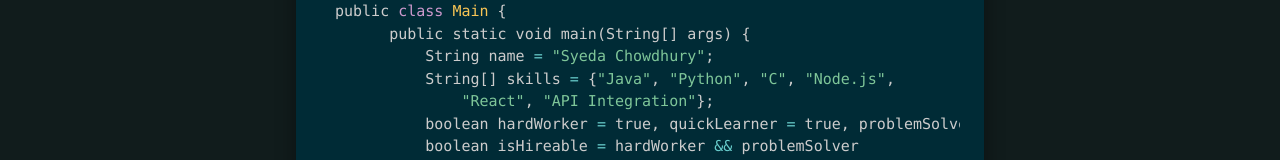
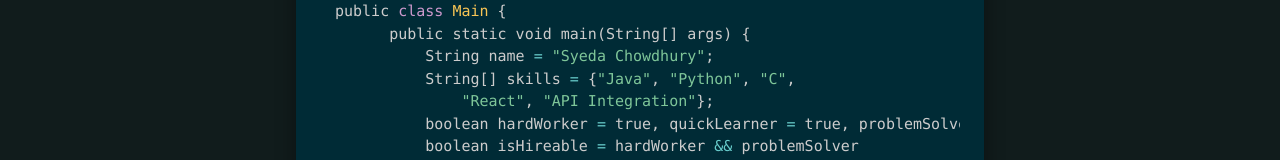
Before and after one commit to SiratC/portfolio, a React (Create React App) app: page / in a window 1280 px wide. Shown: the part 603-763 px from the top of the page. Built offline with nearby package versions, Linux system fonts and the light colour scheme.

Commit message:
Update Home.js

```diff
--- a/src/sections/Home.js
+++ b/src/sections/Home.js
@@ -7,11 +7,11 @@ const Home = () => {
   const codeSnippet = `public class Main {
       public static void main(String[] args) {
           String name = "Syeda Chowdhury";
-          String[] skills = {"Java", "Python", "C", "Node.js",
+          String[] skills = {"Java", "Python", "C",
               "React", "API Integration"};
           boolean hardWorker = true, quickLearner = true, problemSolver = true;
           boolean isHireable = hardWorker && problemSolver
-                            && skills.length >= 6;
+                            && skills.length >= 5;
 
           System.out.println(isHireable);
       }
```
